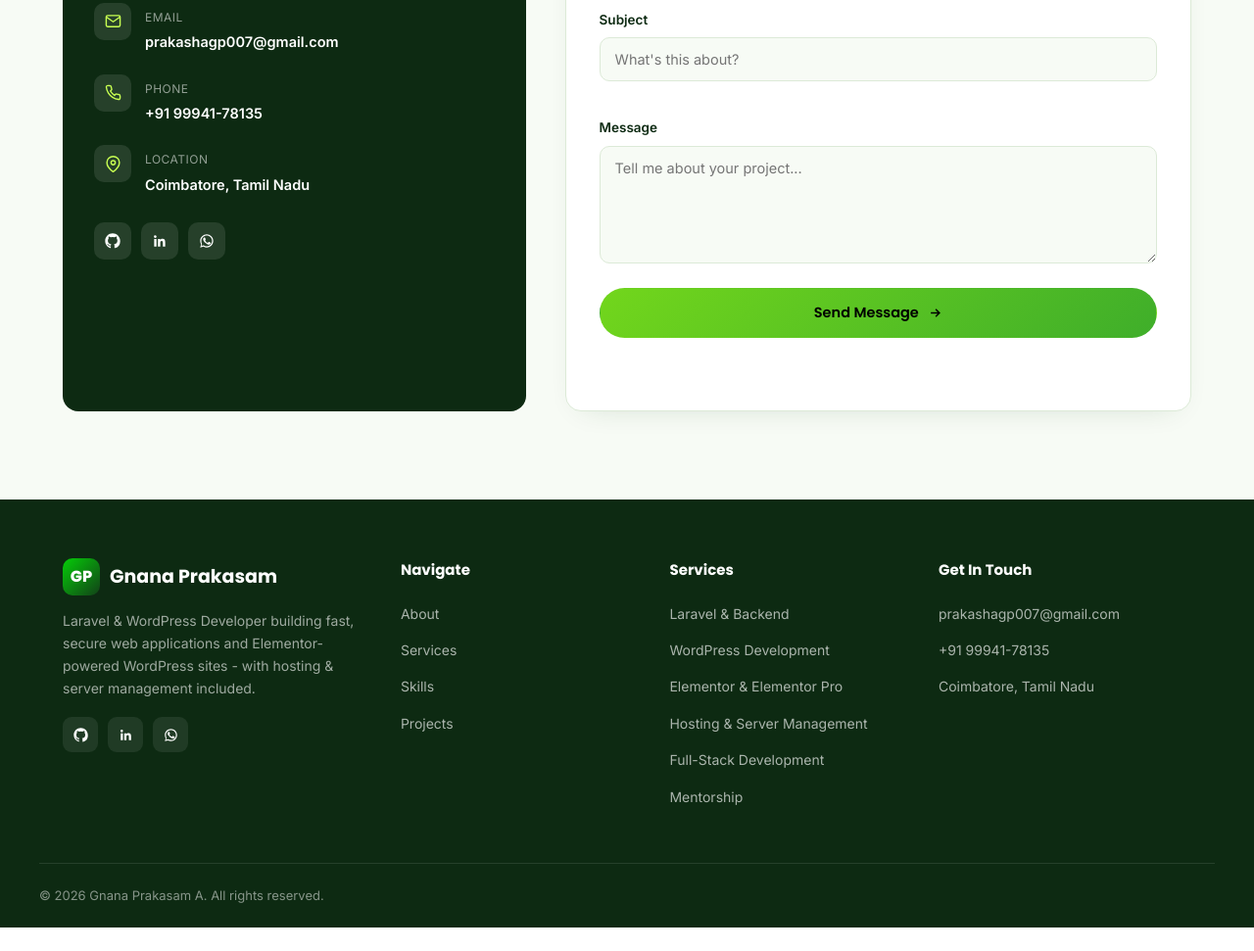
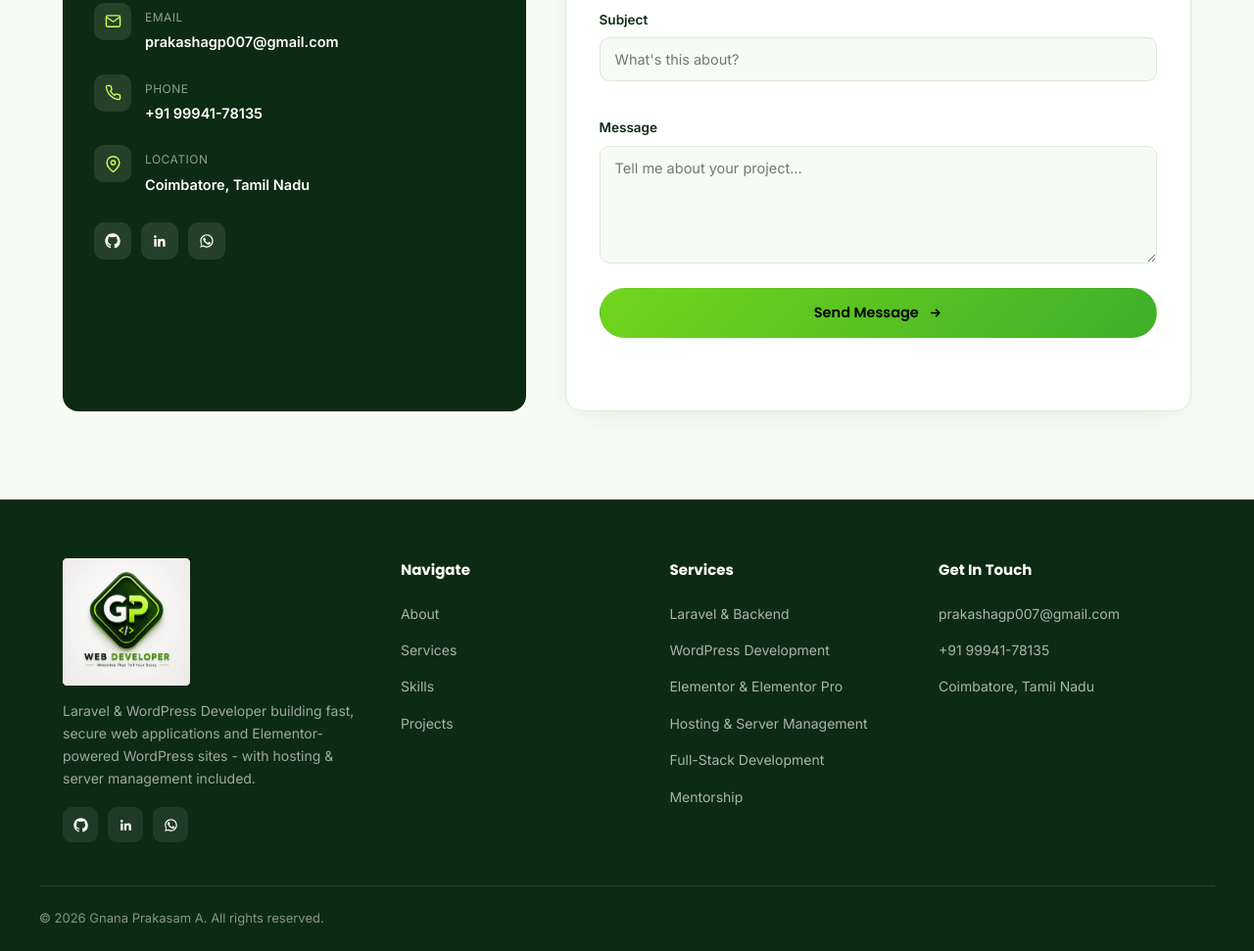
Before and after one commit to prakashagp007/Personal_portfolio, a plain HTML site: page index.html in a window 1280 px wide. Shown: the part 6266-7237 px from the top of the page at 98% size. Before the commit the page ends 7213 px from the top, so only its background shows below. Drawn offline with Linux system fonts and the light colour scheme.

Commit message:
daily update: Color changes and images updated

```diff
--- a/index.html
+++ b/index.html
@@ -572,7 +572,9 @@
   <footer class="footer">
     <div class="container footer-grid">
       <div class="footer-col">
-        <a href="#home" class="logo"><span class="logo-mark">GP</span> Gnana Prakasam</a>
+        <a href="#home" class="logo">
+          <img src="./asset/images/GP_Webdev_logo_light.png" alt="">
+        </a>
         <p>Laravel &amp; WordPress Developer building fast, secure web applications and Elementor-powered WordPress
           sites - with hosting &amp; server management included.</p>
         <div class="footer-social">
```
